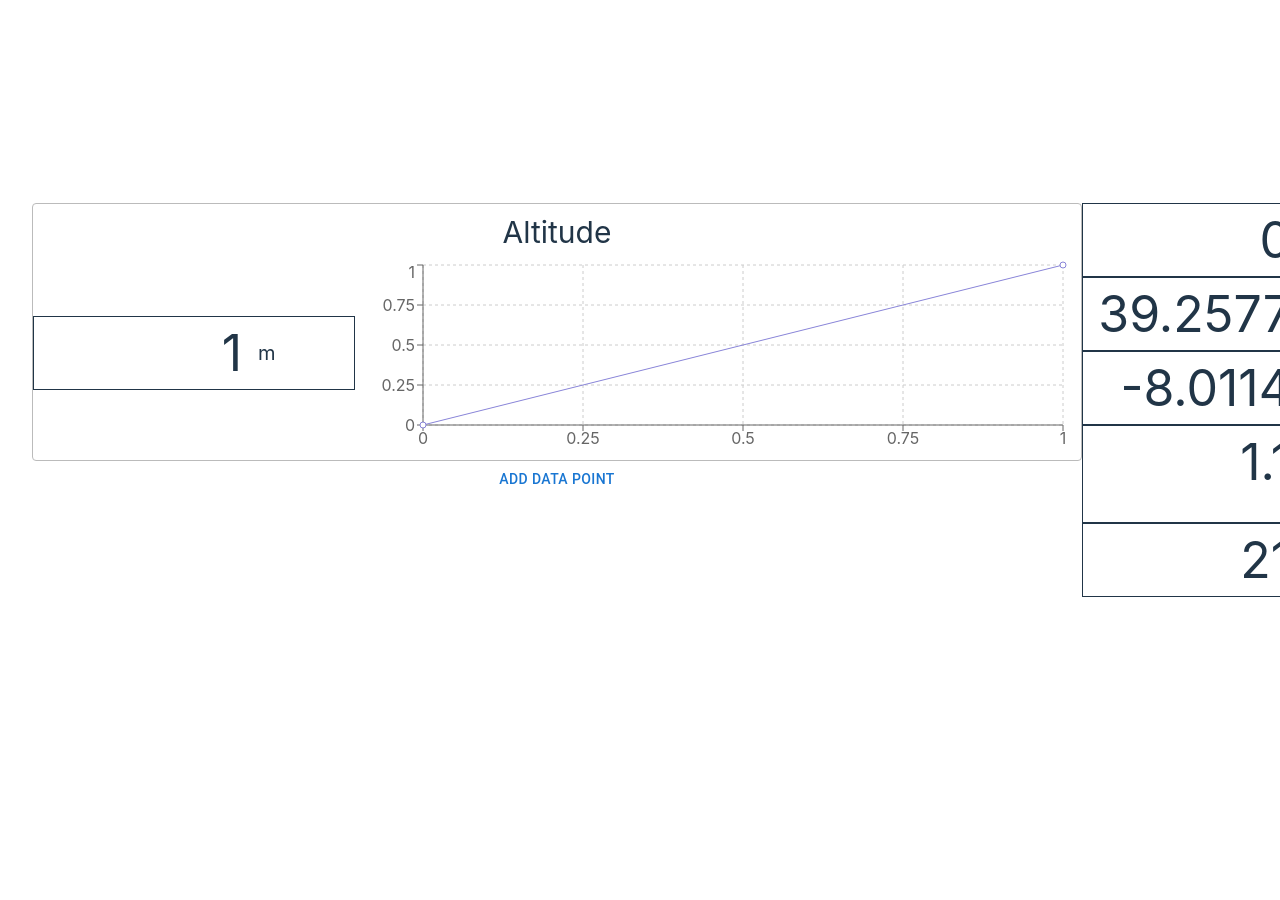
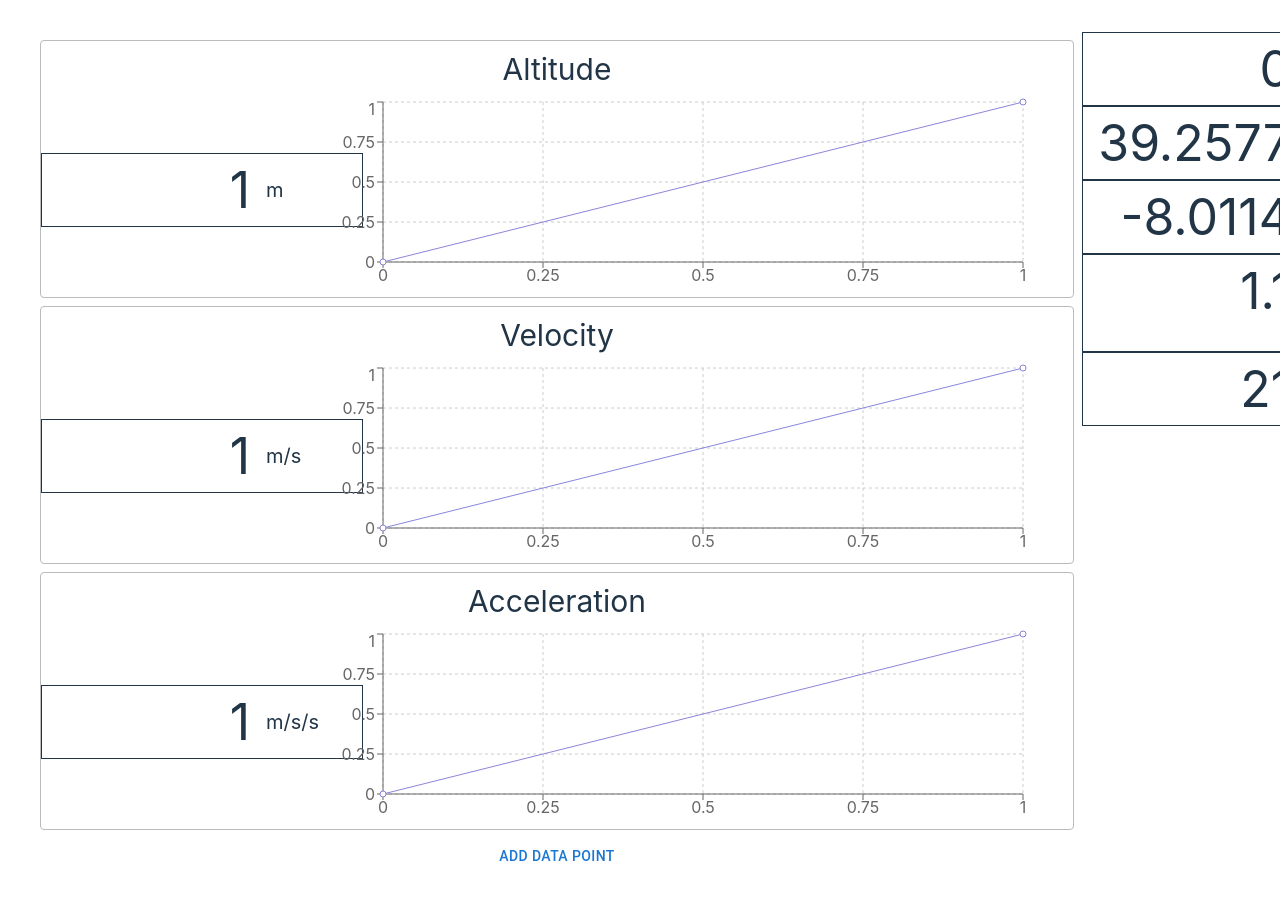
Before and after one commit to EJSRobinson/design22-mission-control, a React (Vite) app: page / in a window 1280 px wide. Shown: the top 900 px of the page. Before the commit the page ends 800 px from the top, so only its background shows below. Built offline with nearby package versions, Linux system fonts and the light colour scheme.

Commit message:
Update MetricLinePair sx

```diff
--- a/src/App.tsx
+++ b/src/App.tsx
@@ -46,6 +46,8 @@ function App() {
       <Grid container spacing={0} justifySelf='left'>
         <Grid item xs={9}>
           <MetricLinePair series={alt} seriesName={'Altitude'} seriesUnit={'m'} />
+          <MetricLinePair series={vel} seriesName={'Velocity'} seriesUnit={'m/s'} />
+          <MetricLinePair series={acc} seriesName={'Acceleration'} seriesUnit={'m/s/s'} />
           <Button
             onClick={() => {
               addNew();
--- a/src/MetricLinePair.tsx
+++ b/src/MetricLinePair.tsx
@@ -14,12 +14,12 @@ type props = {
 export default function MetricLinePair(props: props) {
   const { series, seriesName, seriesUnit } = props;
   return (
-    <Box sx={{ border: 1, borderRadius: 1, borderColor: '#BBB' }}>
+    <Box sx={{ m: 1, border: 1, borderRadius: 1, borderColor: '#BBB' }}>
       <Box display='flex' justifyContent='center' sx={{ p: 1, mb: 1, mt: 1, fontSize: 30 }}>
         {seriesName}
       </Box>
       <Grid container spacing={2}>
-        <Grid item xs={3.5}>
+        <Grid item xs={3}>
           <Box sx={{ mt: 7 }}>
             <Metric
               value={Math.round(series[series.length - 1].value)}
@@ -28,7 +28,7 @@ export default function MetricLinePair(props: props) {
             />
           </Box>
         </Grid>
-        <Grid item xs={6.5}>
+        <Grid item xs={9}>
           <PackedLine
             yunit={`${seriesName} (${seriesUnit})`}
             xunit={'Time (s)'}
```
